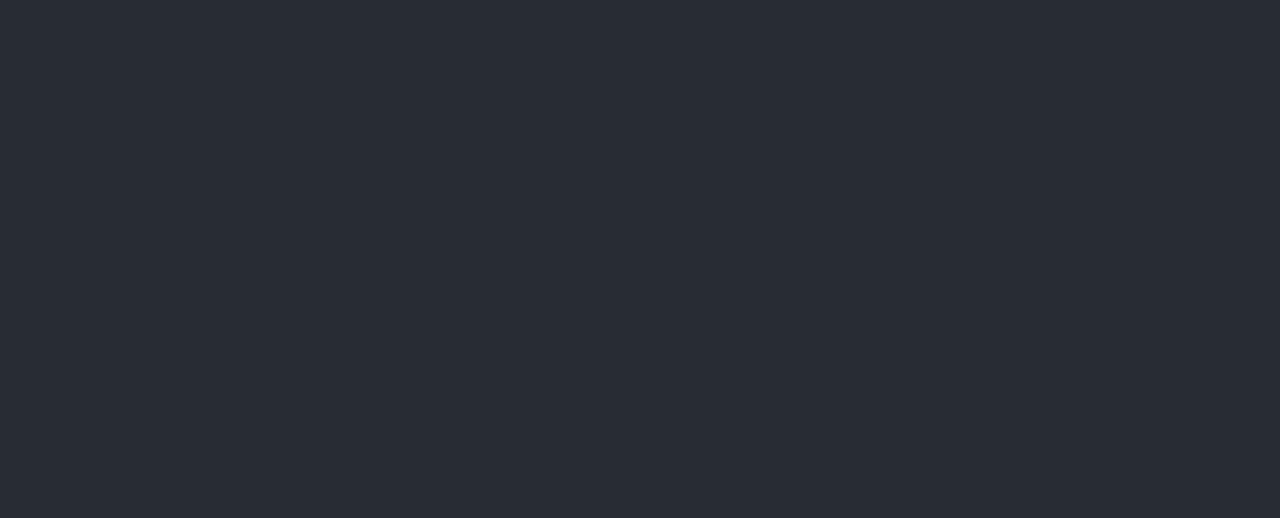
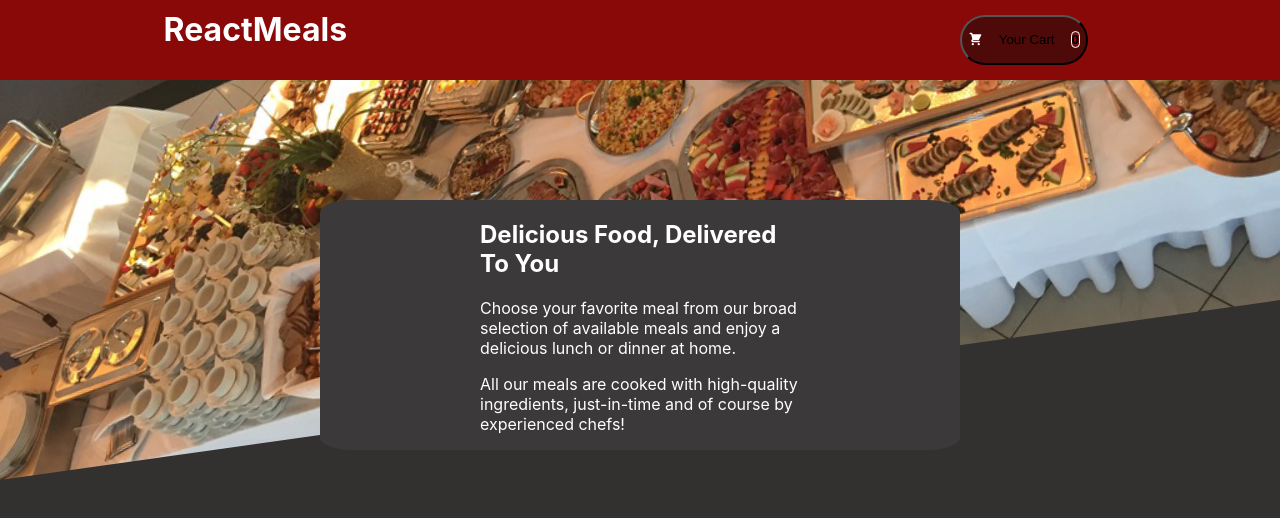
Before and after one commit to PerdonCode/FoodOrderApp, a React (Create React App) app: page / in a window 1280 px wide. Shown: the top 518 px of the page. Built offline with nearby package versions, Linux system fonts and the light colour scheme.

Commit message:
header and dummy data

```diff
--- a/src/App.css
+++ b/src/App.css
@@ -1,38 +1,24 @@
-.App {
-  text-align: center;
-}
+.background {
+    width: 100%;
+    height:60%;
+    position: absolute;
+    top: 0;
+    left: 0;
+    background-image: url("../public/meals.jpg");
+    background-size: cover;
+    background-position: center;
+    transform: skewY(-8deg);
+    transform-origin: top left;
+    z-index: -1;
+  }
 
-.App-logo {
-  height: 40vmin;
-  pointer-events: none;
-}
-
-@media (prefers-reduced-motion: no-preference) {
-  .App-logo {
-    animation: App-logo-spin infinite 20s linear;
+  .shopInformation {
+    width: 50%;
+    margin: auto; /* Center horizontally */
+    margin-top: 200px; /* Add margin at the top */
+    background-color: rgb(59, 57, 57);
+    border-radius: 5%;
+    display: flex;
+    justify-content: center;
+    align-items: center;
   }
-}
-
-.App-header {
-  background-color: #282c34;
-  min-height: 100vh;
-  display: flex;
-  flex-direction: column;
-  align-items: center;
-  justify-content: center;
-  font-size: calc(10px + 2vmin);
-  color: white;
-}
-
-.App-link {
-  color: #61dafb;
-}
-
-@keyframes App-logo-spin {
-  from {
-    transform: rotate(0deg);
-  }
-  to {
-    transform: rotate(360deg);
-  }
-}
--- a/src/App.js
+++ b/src/App.js
@@ -1,11 +1,15 @@
-import './App.css';
+import "./App.css";
+import ShopInformation from "./components/ShopInformation/ShopInformation";
+import Head from "./components/header/Head";
 
 function App() {
   return (
-    <div className="App">
-      <header className="App-header">
-
-      </header>
+    <div className="container">
+      <Head />
+      <div className="background" />
+      <div className="shopInformation">
+        <ShopInformation />
+      </div>
     </div>
   );
 }
--- /dev/null
+++ b/src/components/ShopInformation/ShopInformation.js
@@ -0,0 +1,19 @@
+import React from "react";
+import styles from './ShopInformation.module.css'
+
+const ShopInformation = () => {
+  return (
+    <section className={styles.container}>
+      <h2>Delicious Food, Delivered To You</h2>
+      <p>
+        Choose your favorite meal from our broad selection of available meals
+        and enjoy a delicious lunch or dinner at home.
+      </p>
+      <p>
+        All our meals are cooked with high-quality ingredients, just-in-time and
+        of course by experienced chefs!
+      </p>
+    </section>
+  );
+};
+export default ShopInformation;
--- /dev/null
+++ b/src/components/ShopInformation/ShopInformation.module.css
@@ -0,0 +1,5 @@
+.container{
+    width: 50%;
+    z-index: 1;
+    color: white;
+}
--- /dev/null
+++ b/src/components/header/Head.js
@@ -0,0 +1,21 @@
+import React from "react";
+import styles from "./Head.module.css";
+import CartIcon from "../../icons/CartIcon";
+
+const Head = () => {
+  const count = 0;
+
+  return (
+    <header className={styles.container}>
+      <h1>ReactMeals</h1>
+      <div className={styles.cartButton}>
+        <button>
+          <CartIcon  style="height: 1px"/>
+          <span>Your Cart</span>
+          <p>{count}</p>
+        </button>
+      </div>
+    </header>
+  );
+};
+export default Head;
--- /dev/null
+++ b/src/components/header/Head.module.css
@@ -0,0 +1,69 @@
+.container {
+  width: 100%;
+  height: 10%;
+  background-color: rgb(137, 9, 9);
+  position: fixed;
+  top: 0;
+  left: 0;
+  padding: 0;
+}
+
+h1 {
+  margin: 0;
+  padding: 10px;
+  color: white;
+  font-size: xx-large;
+  margin-left: 12%;
+}
+
+.cartButton {
+  position: absolute;
+  top: 15px;
+  left: 75%;
+  display: flex;
+  align-items: center;
+  margin-right: 12%;
+  width: 10%;
+}
+
+.cartButton button {
+  display: flex;
+  align-items: center;
+  border-radius: 25px;
+  background-color: rgb(78, 9, 9);
+  width: 100%;
+}
+
+.cartButton span {
+  flex-grow: 1;
+  white-space: nowrap;
+  margin-left: 1rem;
+}
+
+.cartButton p {
+  margin-left: 1rem;
+  font-weight: bold;
+  border: 1px solid white; /* Add border styling */
+  background-color: rgb(117, 16, 16);
+  border-radius: 20px; /* Add border-radius property for round corners */
+}
+
+/* Media Query for screens smaller than 768px */
+@media (max-width: 767px) {
+  .cartButton {
+    left: 50%;
+    transform: translateX(-50%);
+    margin-right: 0;
+  }
+
+  .cartButton button {
+    flex-direction: column;
+    align-items: flex-start;
+  }
+
+  .cartButton span,
+  .cartButton p {
+    margin-left: 0;
+    margin-top: 0.5rem;
+  }
+}
--- /dev/null
+++ b/src/components/showProducts/showProducts.js
@@ -0,0 +1 @@
+import React from "react";
--- /dev/null
+++ b/src/icons/CartIcon.js
@@ -0,0 +1,13 @@
+const CartIcon = () => {
+    return (
+      <svg
+        xmlns='http://www.w3.org/2000/svg'
+        viewBox='0 0 20 20'
+        fill='white'
+      >
+        <path d='M3 1a1 1 0 000 2h1.22l.305 1.222a.997.997 0 00.01.042l1.358 5.43-.893.892C3.74 11.846 4.632 14 6.414 14H15a1 1 0 000-2H6.414l1-1H14a1 1 0 00.894-.553l3-6A1 1 0 0017 3H6.28l-.31-1.243A1 1 0 005 1H3zM16 16.5a1.5 1.5 0 11-3 0 1.5 1.5 0 013 0zM6.5 18a1.5 1.5 0 100-3 1.5 1.5 0 000 3z' />
+      </svg>
+    );
+  };
+
+  export default CartIcon;
--- a/src/index.css
+++ b/src/index.css
@@ -5,6 +5,7 @@ body {
     sans-serif;
   -webkit-font-smoothing: antialiased;
   -moz-osx-font-smoothing: grayscale;
+  background-color: rgb(51, 48, 48);
 }
 
 code {
```
Also changed, not shown: src/dummyProductsData/dummy_meals.js (added, +26 -0 lines), public/meals.jpg (added), src/components/showProducts/showProducts.module.css (added).
